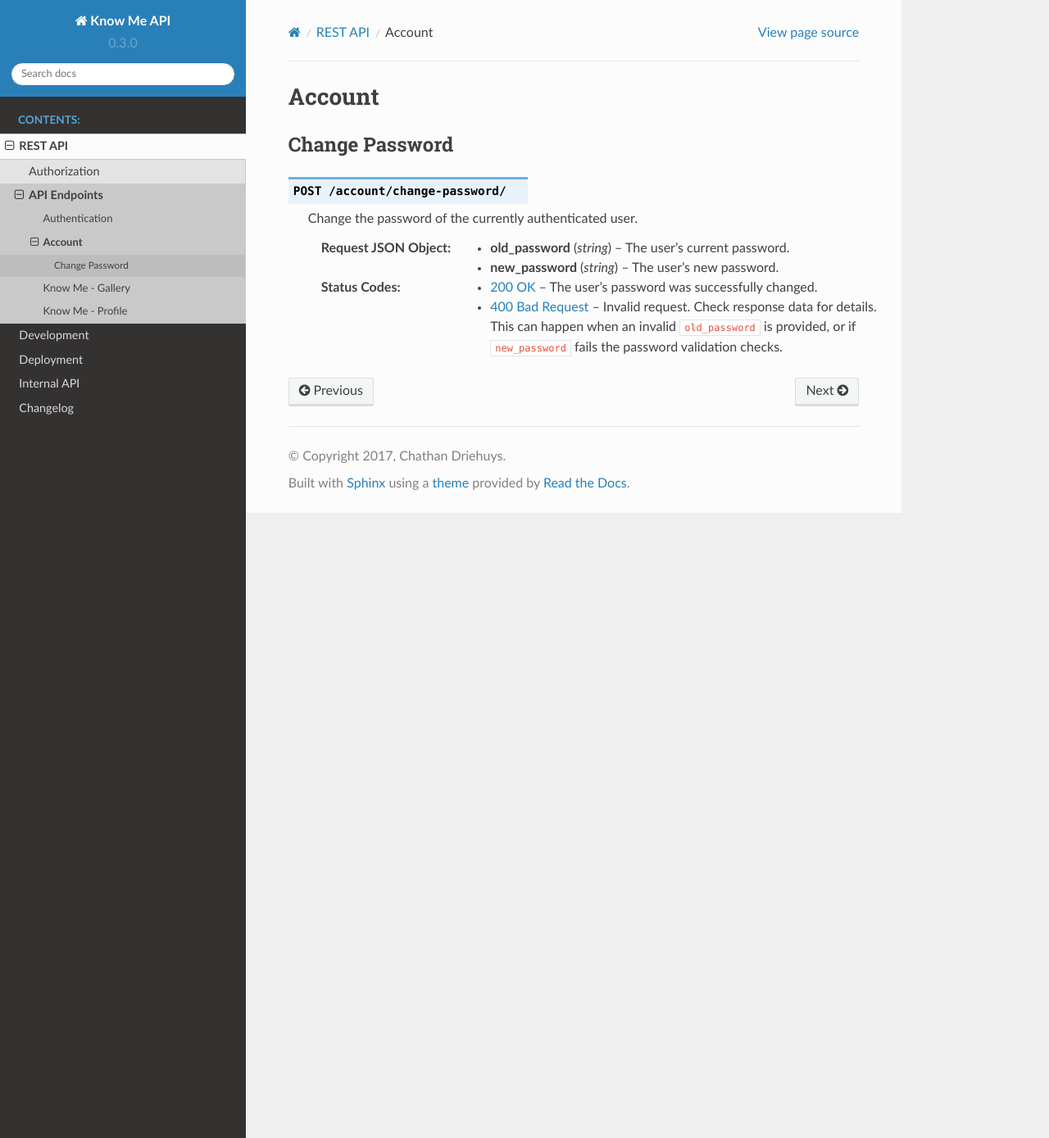
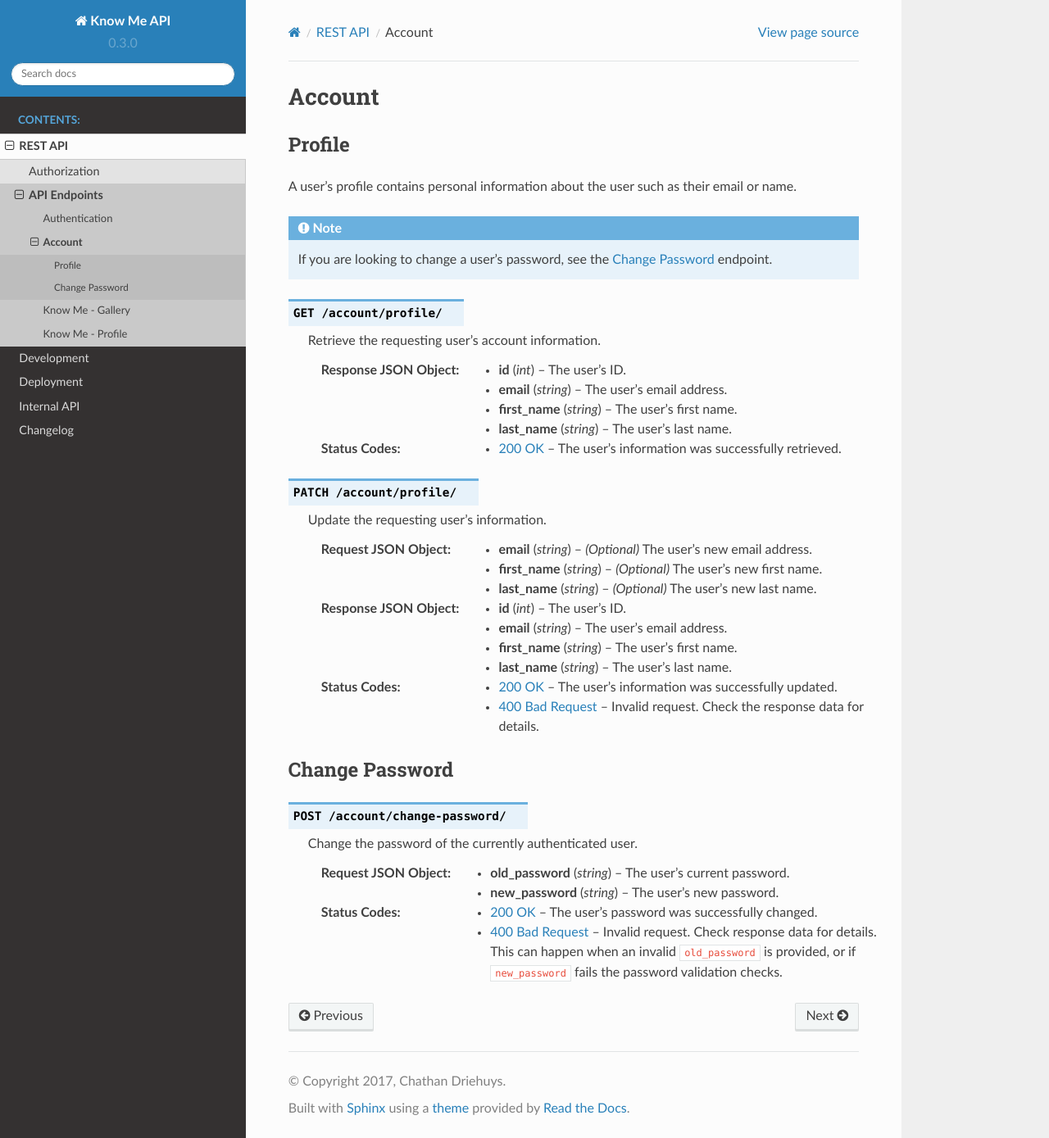
Before and after one commit to knowmetools/km-api, a Sphinx documentation site: the page built from docs/API/account.rst, in a window 1280 px wide and 1389 px high. Shown: the whole window at 82% size. Built offline with Sphinx 7.4.7 and the Read the Docs theme 2.0.0, drawn with Linux system fonts in a browser that asks for light colours.

Commit message:
Add user profile view to account app.

```diff
--- a/docs/API/account.rst
+++ b/docs/API/account.rst
@@ -2,6 +2,46 @@
 Account
 =======
 
+
+-------
+Profile
+-------
+
+A user's profile contains personal information about the user such as their email or name.
+
+.. note::
+
+    If you are looking to change a user's password, see the `Change Password <change-password_>`_ endpoint.
+
+.. http:get:: /account/profile/
+
+    Retrieve the requesting user's account information.
+
+    :>json int id: The user's ID.
+    :>json string email: The user's email address.
+    :>json string first_name: The user's first name.
+    :>json string last_name: The user's last name.
+
+    :status 200: The user's information was successfully retrieved.
+
+.. http:patch:: /account/profile/
+
+    Update the requesting user's information.
+
+    :<json string email: *(Optional)* The user's new email address.
+    :<json string first_name: *(Optional)* The user's new first name.
+    :<json string last_name: *(Optional)* The user's new last name.
+
+    :>json int id: The user's ID.
+    :>json string email: The user's email address.
+    :>json string first_name: The user's first name.
+    :>json string last_name: The user's last name.
+
+    :status 200: The user's information was successfully updated.
+    :status 400: Invalid request. Check the response data for details.
+
+
+.. _change-password:
 
 ---------------
 Change Password
```
Also changed, not shown: 3 other files.
